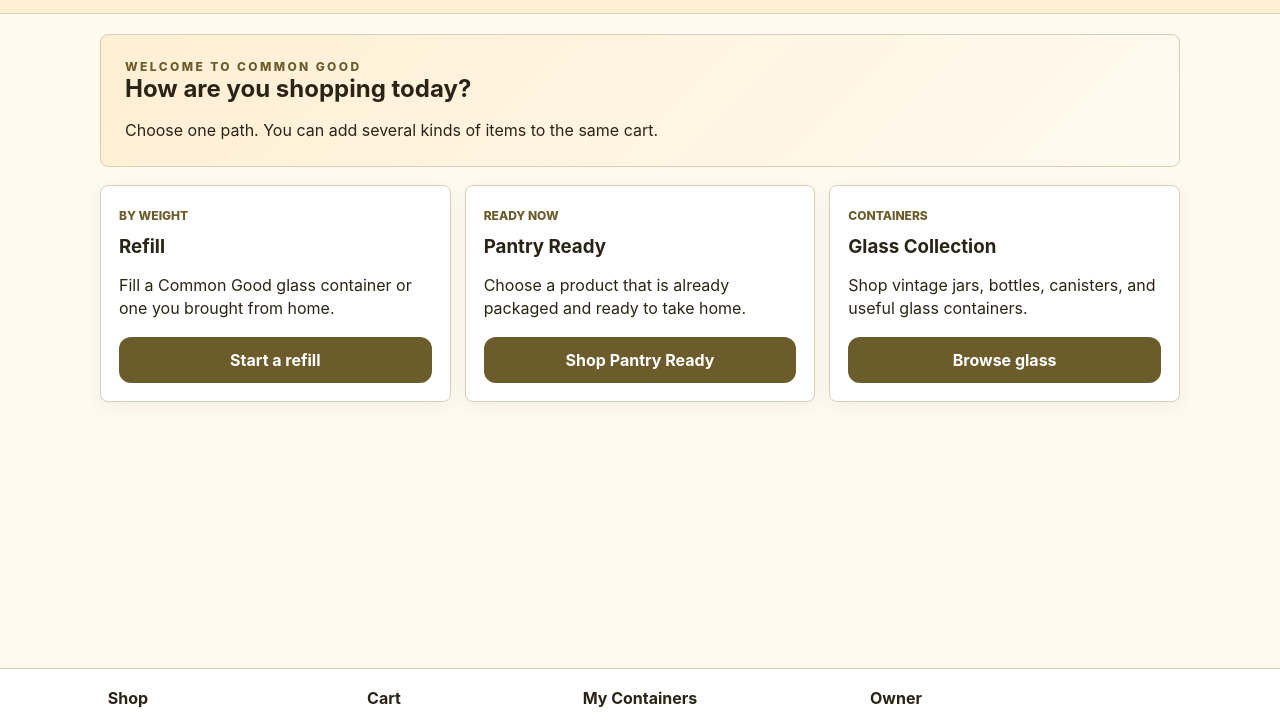
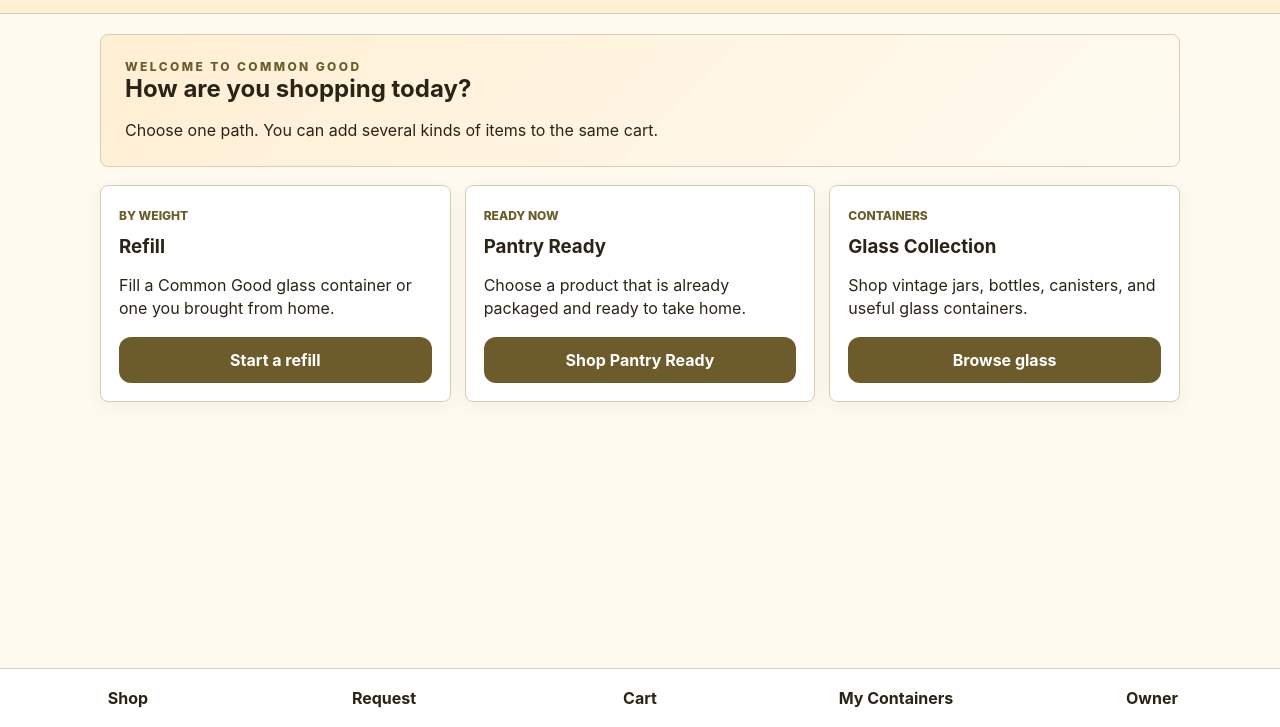
Before and after one commit to kjfosterlove/Commongood, a plain HTML site: page index.html in a window 1280 px wide. Shown: the part 73-800 px from the top of the page. Drawn offline with Linux system fonts and the light colour scheme.

Commit message:
Add files via upload

```diff
--- a/index.html
+++ b/index.html
@@ -21,6 +21,7 @@
 
   <nav class="bottom-nav">
     <button onclick="showHome()">Shop</button>
+    <button onclick="showMobileRefillRequest()">Request</button>
     <button onclick="showCart()">Cart</button>
     <button onclick="showAccount()">My Containers</button>
     <button onclick="showLogin()">Owner</button>
```
